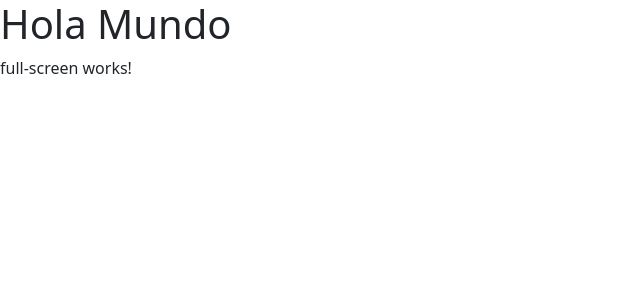
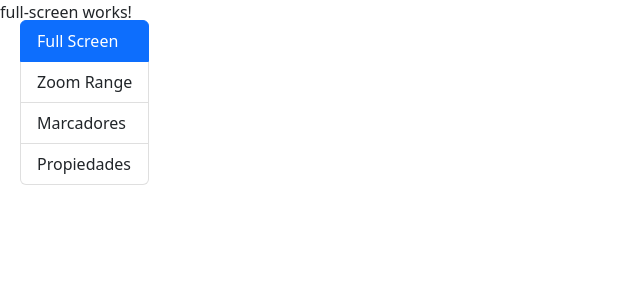
Before and after one commit to DonGraf/appMap, an Angular app: page /mapas/fullscreen in a window 1280 px wide. Before the commit this address led to /mapas/fullscreem. Shown: the top 300 px of the page, without its empty margins (0-640 px from the left). Built offline with nearby package versions, Linux system fonts and the light colour scheme.

Commit message:
Menu lateral con sus subdirecciones agregada

```diff
--- a/src/app/app.component.html
+++ b/src/app/app.component.html
@@ -1,2 +1,2 @@
-<h1>Hola Mundo</h1>
+<app-menu></app-menu>
 <router-outlet></router-outlet>
--- /dev/null
+++ b/src/app/interfaces/menuitem.interfaces.ts
@@ -0,0 +1,4 @@
+export interface MenuItem{
+    ruta: string;
+    nombre: string;
+}
--- a/src/app/mapas/mapas-routing.module.ts
+++ b/src/app/mapas/mapas-routing.module.ts
@@ -10,11 +10,11 @@
   {
     path: '',
     children: [
-      { path:'fullscreem', component:FullScreenComponent},
+      { path:'fullscreen', component:FullScreenComponent},
       { path:'zoom-range', component:ZoomRangeComponent},
       { path:'marcadores', component:MarcadoresComponent},
       { path:'propiedades', component:PropiedadesComponent},
-      { path:'**', redirectTo:'fullscreem'},
+      { path:'**', redirectTo:'fullscreen'},
     ]
   }
 
--- a/src/app/shared/menu/menu.component.html
+++ b/src/app/shared/menu/menu.component.html
@@ -1 +1,6 @@
-<p>menu works!</p>
+<ul class="list-group">
+    <li *ngFor="let item of menuItems"
+    [routerLink]="[item.ruta]"
+    routerLinkActive="active"
+    class="list-group-item">{{item.nombre}}</li>
+</ul>
--- a/src/app/shared/menu/menu.component.ts
+++ b/src/app/shared/menu/menu.component.ts
@@ -1,16 +1,37 @@
-import { Component, OnInit } from '@angular/core';
+import { Component } from '@angular/core';
+import { MenuItem } from '../../interfaces/menuitem.interfaces';
+
 
 @Component({
   selector: 'app-menu',
   templateUrl: './menu.component.html',
   styles: [
+    `
+    li{
+      cursor: pointer;
+    }
+    `
   ]
 })
-export class MenuComponent implements OnInit {
+export class MenuComponent {
 
-  constructor() { }
-
-  ngOnInit(): void {
-  }
+  menuItems: MenuItem[] = [
+    {
+      ruta: '/mapas/fullscreen',
+      nombre: 'Full Screen'
+    },
+    {
+      ruta: '/mapas/zoom-range',
+      nombre: 'Zoom Range'
+    },
+    {
+      ruta: '/mapas/marcadores',
+      nombre: 'Marcadores'
+    },
+    {
+      ruta: '/mapas/propiedades',
+      nombre: 'Propiedades'
+    },
+  ];
 
 }
--- a/src/styles.css
+++ b/src/styles.css
@@ -1 +1,7 @@
 /* You can add global styles to this file, and also import other style files */
+app-menu{
+    position: fixed;
+    top: 20px;
+    left: 20px;
+    z-index: 99999;
+}
```
